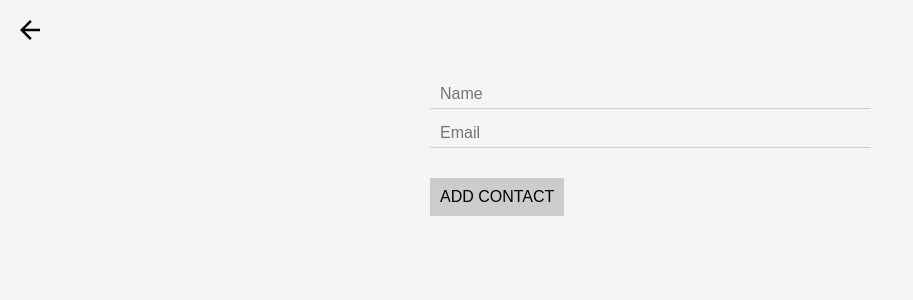
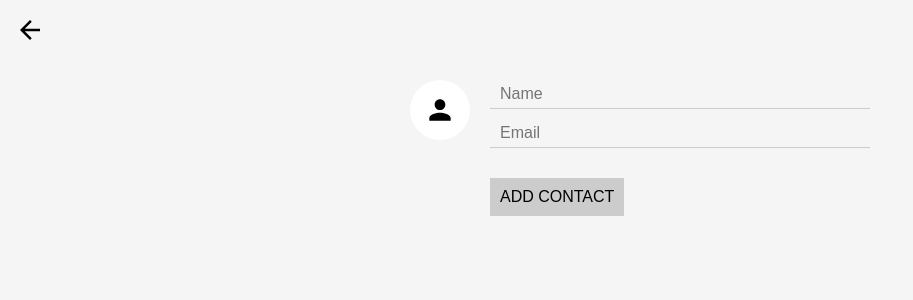
Before and after one commit to papanugget/contacts-react, a React (Create React App) app: page /create in a window 1280 px wide. Shown: the top 300 px of the page, without its empty margins (0-913 px from the left). Built offline with nearby package versions, Linux system fonts and the light colour scheme; no server answers.

Commit message:
Added form submission into js object capability

```diff
--- a/package.json
+++ b/package.json
@@ -4,6 +4,7 @@
   "private": true,
   "dependencies": {
     "escape-string-regexp": "^1.0.5",
+    "form-serialize": "^0.7.2",
     "husky": "^0.14.3",
     "lint-staged": "^7.2.2",
     "prettier": "^1.14.2",
--- a/src/CreateContact.js
+++ b/src/CreateContact.js
@@ -1,17 +1,25 @@
 import React, { Component } from 'react';
 import { Link } from 'react-router-dom';
 import ImageInput from './ImageInput';
+import serializeFrom from 'form-serialize';
 
 class CreateContact extends Component {
+  handleSubmit = e => {
+    e.preventDefault();
+    const values = serializeFrom(e.target, { hash: true });
+    // console.log(values)
+    if (this.props.onCreateContact) this.props.onCreateContact(values);
+  };
+
   render() {
     return (
       <div>
         <Link className="close-create-contact" to="/">
           Close
         </Link>
-        <form className="create-contact-form">
+        <form onSubmit={this.handleSubmit} className="create-contact-form">
           <ImageInput
-            className="creat-contact-avatar-input"
+            className="create-contact-avatar-input"
             name="avatarURL"
             maxHeight={64}
           />
```
Also changed, not shown: 1 other file (tests, documents, lock files or other folders).
